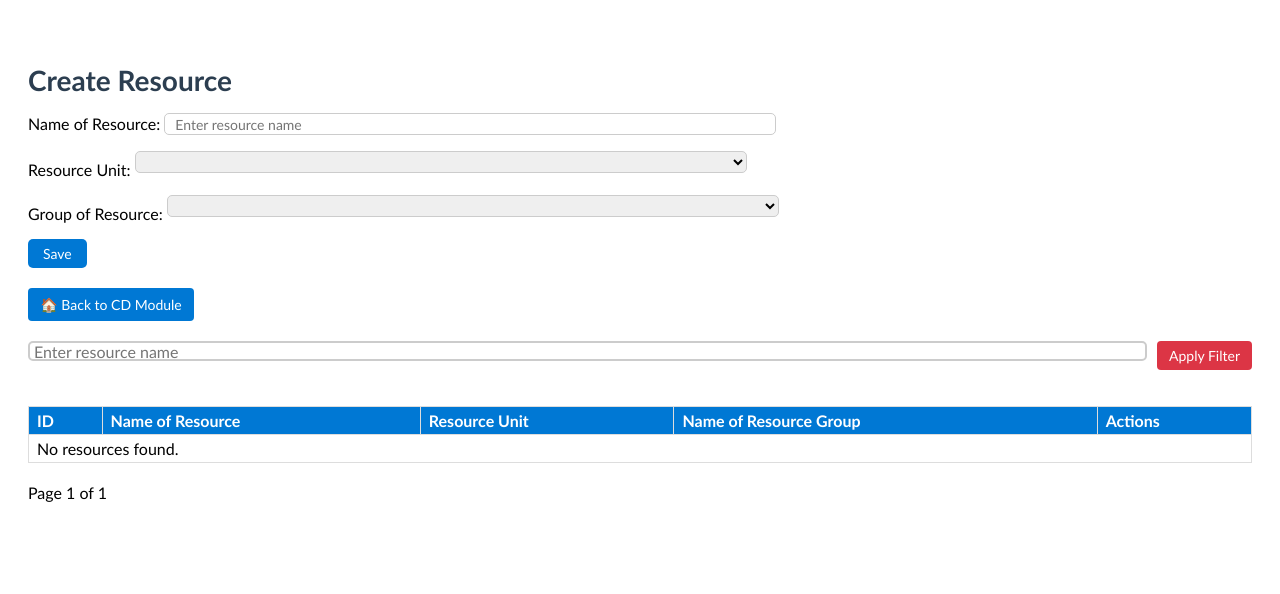
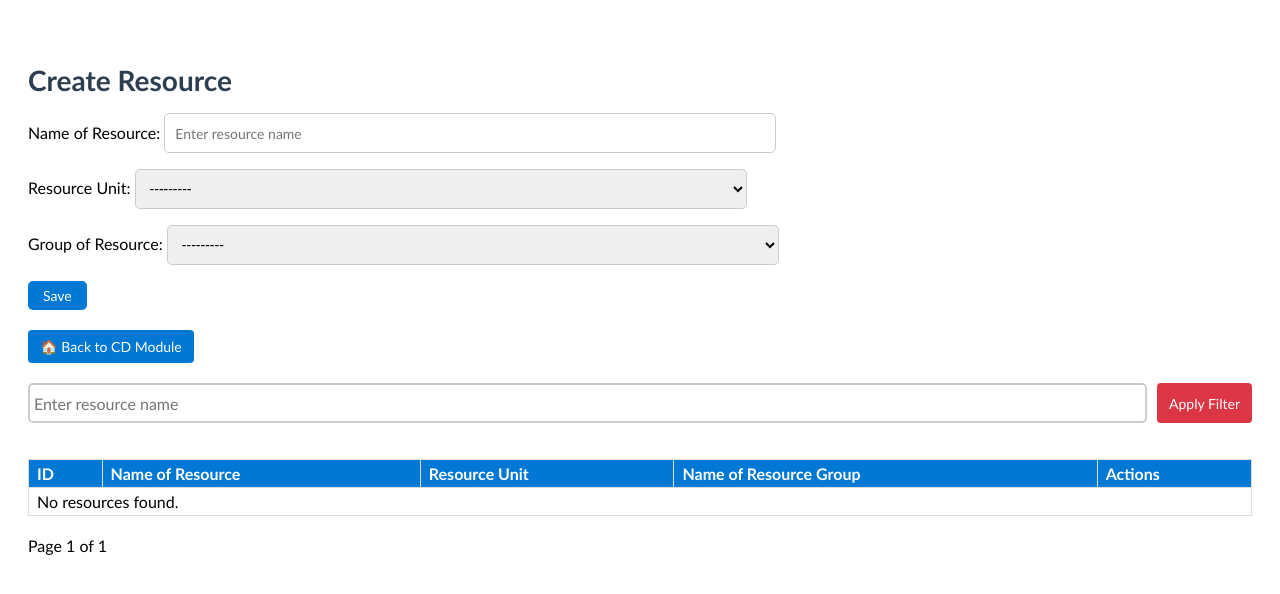
Before and after one commit to JAHANGIR-500/WEB-APP, a Django app: page /construction-department/resource/ in a window 1280 px wide. Shown: the top 594 px of the page. Run offline with Django 5.2, Linux system fonts and the light colour scheme; data that the repository does not hold is empty.

Commit message:
Your update message

```diff
--- a/resource/templates/resource/resource_fl.html
+++ b/resource/templates/resource/resource_fl.html
@@ -17,6 +17,7 @@
     margin-bottom: 6px;
     font-size: 28px;
   }
+
   input, select {
     padding: 10px;
     font-size: 14px;
@@ -24,10 +25,12 @@
     border-radius: 5px;
     outline: none;
     width: 50%;
-    height: 20px; /* You can increase or decrease this value */
+    height: 40px; /* You can increase or decrease this value */
+
+  }
 
 
-  }
+
   input:focus, select:focus {
     border-color: #0078D4;
   }
```
